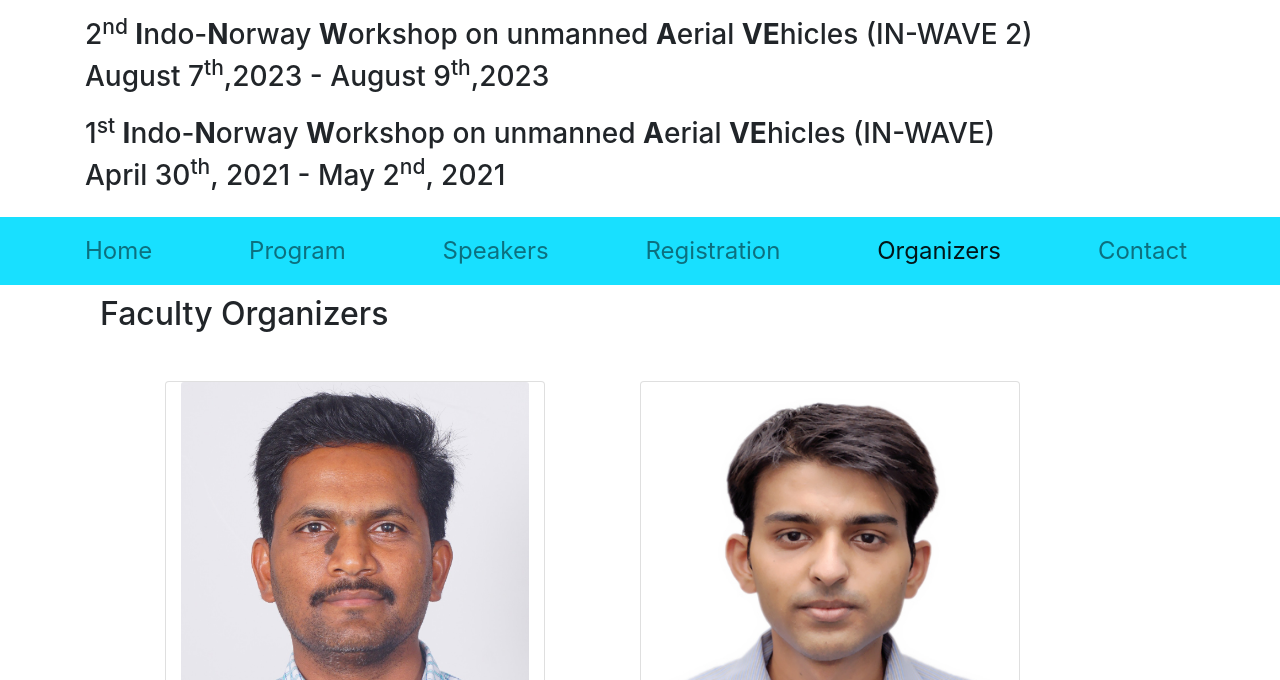
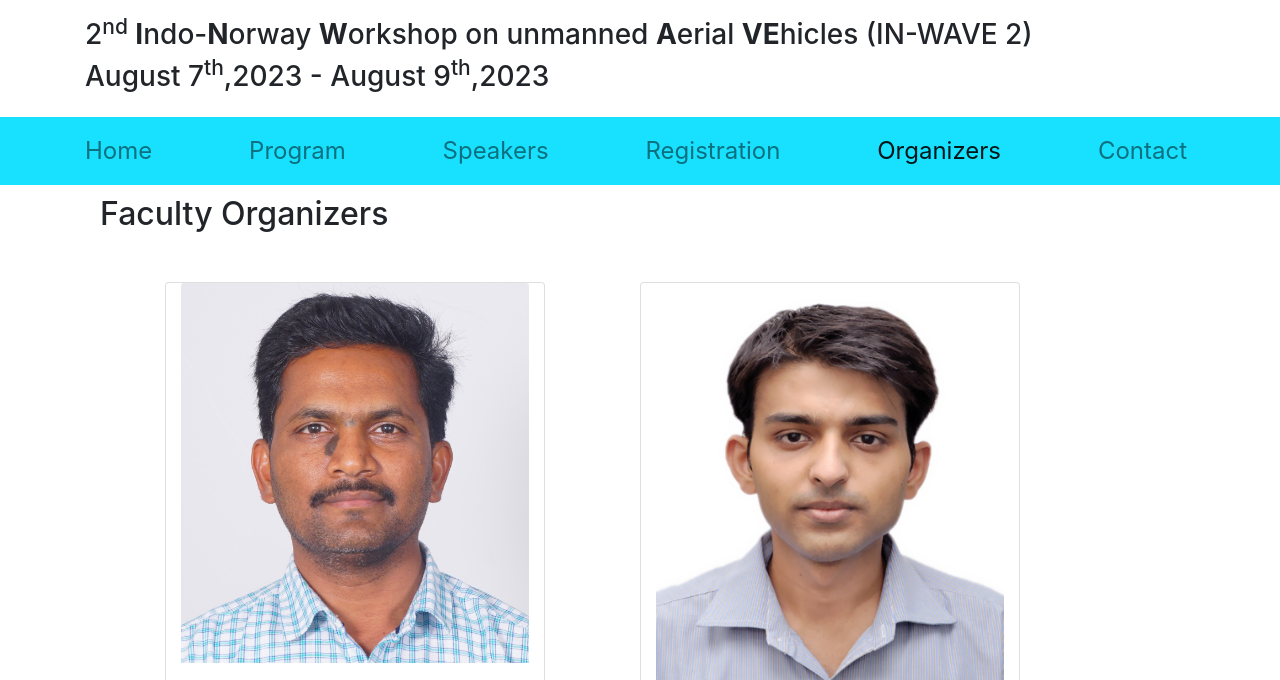
Before and after one commit to Sekharjala/inwave.github.io, a plain HTML site: page j5-committee.html in a window 1280 px wide. Shown: the part 100-780 px from the top of the page. Drawn offline with nearby package versions, Linux system fonts and the light colour scheme.

Commit message:
Update j5-committee.html

```diff
--- a/j5-committee.html
+++ b/j5-committee.html
@@ -115,11 +115,7 @@
   <h3>August 7<sup>th</sup>,2023 - August 9<sup>th</sup>,2023</h3>
 
 </div>
-<div class='container conference-title'>
-  <div class="container"></div><h3>1<sup>st</sup> <span style='font-weight: bold;'>I</span>ndo-<span style='font-weight: bold;'>N</span>orway <span style='font-weight: bold;'>W</span>orkshop on unmanned <span style='font-weight: bold;'>A</span>erial <span style='font-weight: bold;'>VE</span>hicles (IN-WAVE)</h3>
-  <h3>April 30<sup>th</sup>, 2021 - May 2<sup>nd</sup>, 2021</h3>
 
-</div>
 </div>
 
 <nav class="navbar navbar-expand-lg navbar-light">
```
